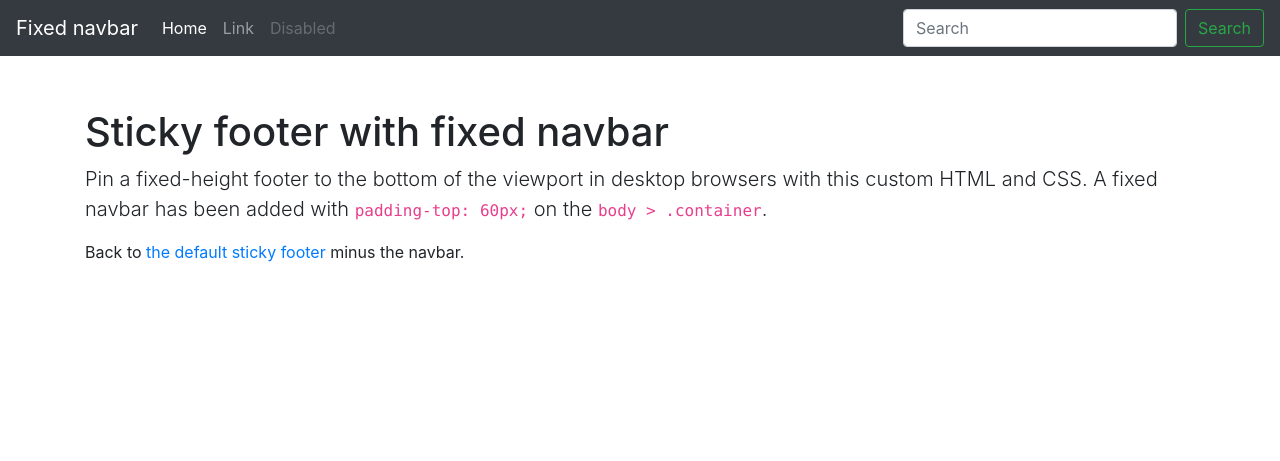
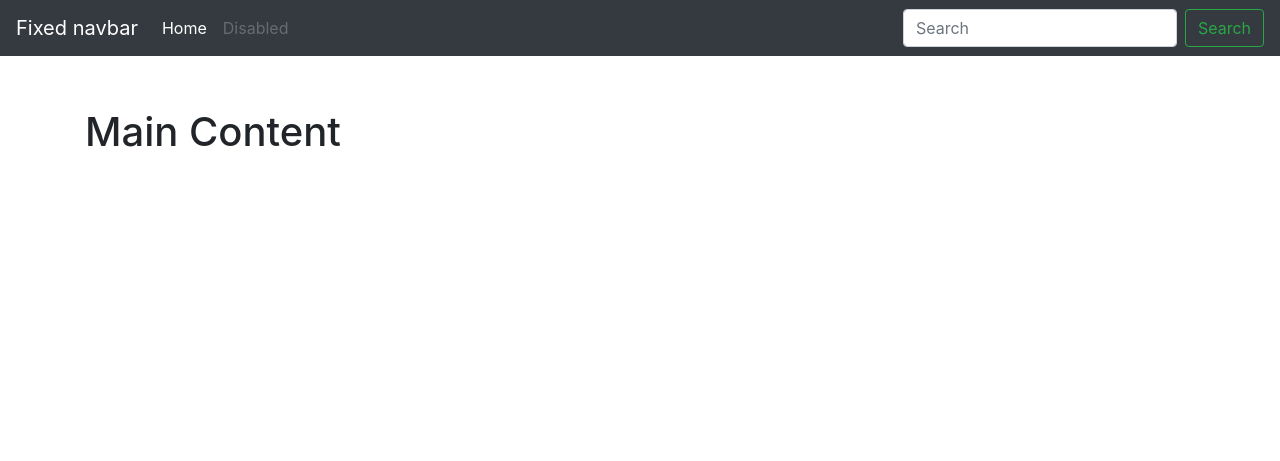
Before and after one commit to hafizSiddiq7675/bzcs.crud, a PHP site: page /site/ in a window 1280 px wide. Shown: the top 461 px of the page. Run offline with PHP 8.4, Linux system fonts and the light colour scheme; some libraries are stand-ins or nearby versions.

Commit message:
Setup complete

```diff
--- /dev/null
+++ b/index.php
@@ -0,0 +1,3 @@
+<?php
+require_once 'site/private/initialize.php';
+header('Location: site/');
--- a/site/index.php
+++ b/site/index.php
@@ -1,64 +1,20 @@
 
 <!doctype html>
 <html lang="en">
-  <head>
-    <meta charset="utf-8">
-    <meta name="viewport" content="width=device-width, initial-scale=1, shrink-to-fit=no">
-    <meta name="description" content="">
-    <meta name="author" content="">
 
-    <title>Web Development Project</title>
-
-
-    <!-- Bootstrap core CSS -->
-    <link href="_css/bootstrap.min.css" rel="stylesheet">
-
-    <!-- Custom styles for this template -->
-    <link href="_css/sticky-footer-navbar.css" rel="stylesheet">
-  </head>
-
-  <body>
+<?php include('private/shared/header.php') ?>
+  <body></body>
 
     <header>
       <!-- Fixed navbar -->
-      <nav class="navbar navbar-expand-md navbar-dark fixed-top bg-dark">
-        <a class="navbar-brand" href="#">Fixed navbar</a>
-        <button class="navbar-toggler" type="button" data-toggle="collapse" data-target="#navbarCollapse" aria-controls="navbarCollapse" aria-expanded="false" aria-label="Toggle navigation">
-          <span class="navbar-toggler-icon"></span>
-        </button>
-        <div class="collapse navbar-collapse" id="navbarCollapse">
-          <ul class="navbar-nav mr-auto">
-            <li class="nav-item active">
-              <a class="nav-link" href="#">Home <span class="sr-only">(current)</span></a>
-            </li>
-            <li class="nav-item">
-              <a class="nav-link" href="#">Link</a>
-            </li>
-            <li class="nav-item">
-              <a class="nav-link disabled" href="#">Disabled</a>
-            </li>
-          </ul>
-          <form class="form-inline mt-2 mt-md-0">
-            <input class="form-control mr-sm-2" type="text" placeholder="Search" aria-label="Search">
-            <button class="btn btn-outline-success my-2 my-sm-0" type="submit">Search</button>
-          </form>
-        </div>
-      </nav>
+      <?php include('private/shared/nav.php') ?>
     </header>
 
     <!-- Begin page content -->
     <main role="main" class="container">
-      <h1 class="mt-5">Sticky footer with fixed navbar</h1>
-      <p class="lead">Pin a fixed-height footer to the bottom of the viewport in desktop browsers with this custom HTML and CSS. A fixed navbar has been added with <code>padding-top: 60px;</code> on the <code>body &gt; .container</code>.</p>
-      <p>Back to <a href="../sticky-footer">the default sticky footer</a> minus the navbar.</p>
+      <h1 class="mt-5">Main Content</h1>
     </main>
-
-    <footer class="footer">
-      <div class="container">
-        <span class="text-muted">Place sticky footer content here.</span>
-      </div>
-    </footer>
-
+    <?php include('private/shared/footer.php') ?>
     <!-- Bootstrap core JavaScript
     ================================================== -->
     <!-- Placed at the end of the document so the pages load faster -->
--- /dev/null
+++ b/site/private/shared/footer.php
@@ -0,0 +1,5 @@
+<footer class="footer">
+      <div class="container">
+        <span class="text-muted">Place sticky footer content here.</span>
+      </div>
+</footer>
--- /dev/null
+++ b/site/private/shared/header.php
@@ -0,0 +1,15 @@
+<head>
+    <meta charset="utf-8">
+    <meta name="viewport" content="width=device-width, initial-scale=1, shrink-to-fit=no">
+    <meta name="description" content="">
+    <meta name="author" content="">
+
+    <title>Web Development Project</title>
+
+
+    <!-- Bootstrap core CSS -->
+    <link href="_css/bootstrap.min.css" rel="stylesheet">
+
+    <!-- Custom styles for this template -->
+    <link href="_css/sticky-footer-navbar.css" rel="stylesheet">
+  </head>
--- /dev/null
+++ b/site/private/shared/nav.php
@@ -0,0 +1,20 @@
+<nav class="navbar navbar-expand-md navbar-dark fixed-top bg-dark">
+        <a class="navbar-brand" href="#">Fixed navbar</a>
+        <button class="navbar-toggler" type="button" data-toggle="collapse" data-target="#navbarCollapse" aria-controls="navbarCollapse" aria-expanded="false" aria-label="Toggle navigation">
+          <span class="navbar-toggler-icon"></span>
+        </button>
+        <div class="collapse navbar-collapse" id="navbarCollapse">
+          <ul class="navbar-nav mr-auto">
+            <li class="nav-item active">
+              <a class="nav-link" href="#">Home <span class="sr-only">(current)</span></a>
+            </li>
+            <li class="nav-item">
+              <a class="nav-link disabled" href="#">Disabled</a>
+            </li>
+          </ul>
+          <form class="form-inline mt-2 mt-md-0">
+            <input class="form-control mr-sm-2" type="text" placeholder="Search" aria-label="Search">
+            <button class="btn btn-outline-success my-2 my-sm-0" type="submit">Search</button>
+          </form>
+        </div>
+</nav>
```
Also changed, not shown: site/private/database_credentials.php (added), site/private/initialize.php (added).
